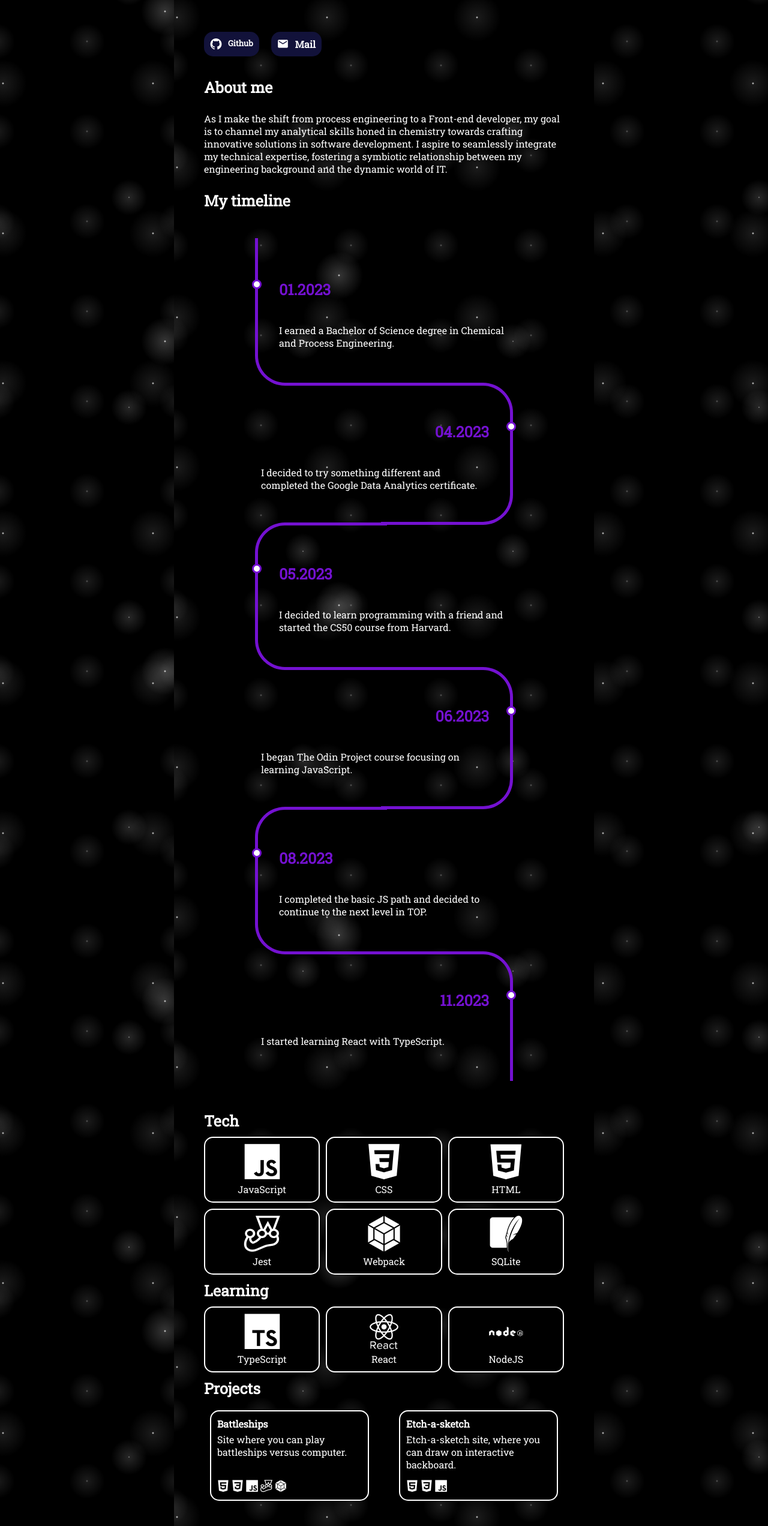
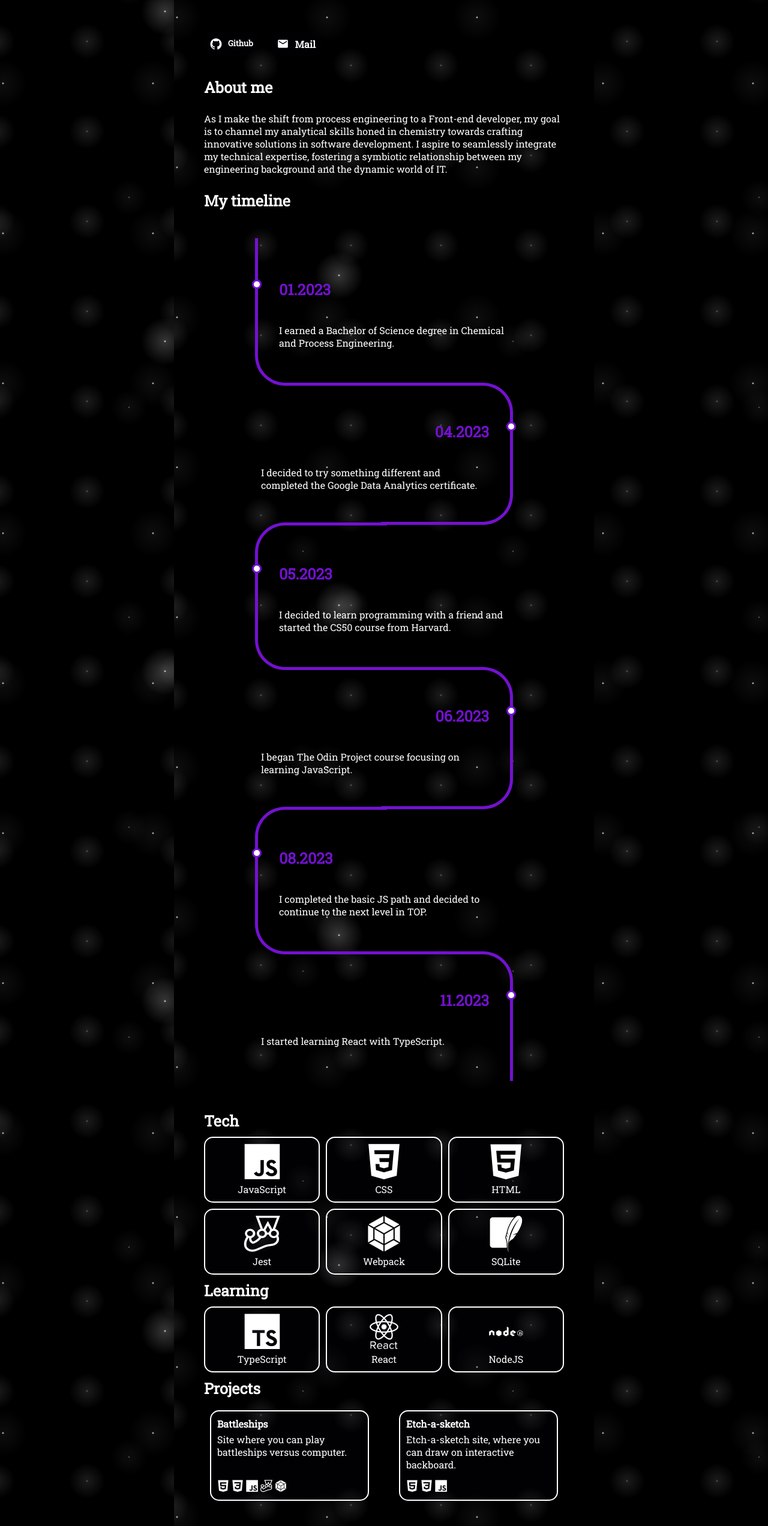
Before and after one commit to szymon-kowal/portfolio-site, a website built with webpack: page dist/index.html in a window 1280 px wide. Shown: the part 256-2800 px from the top of the page at 60% size. Built offline with nearby package versions, Linux system fonts and the light colour scheme.

Commit message:
Rewrite some colors in css

```diff
--- a/src/style.css
+++ b/src/style.css
@@ -15,8 +15,8 @@ body,
       rgba(255, 255, 255, 0.2) 2px,
       transparent 40px
     ),
-    radial-gradient(white, rgba(255, 255, 255, 0.15) 1px, transparent 30px),
-    radial-gradient(white, rgba(255, 255, 255, 0.1) 2px, transparent 40px),
+    radial-gradient(white, rgba(255, 255, 255, 0.05) 1px, transparent 30px),
+    radial-gradient(white, rgba(255, 255, 255, 0.05) 2px, transparent 40px),
     radial-gradient(
       rgba(255, 255, 255, 0.4),
       rgba(255, 255, 255, 0.1) 2px,
@@ -36,12 +36,12 @@ body,
 
 :root {
   --backgr-clr: black;
-  --card-clr: rgb(18, 18, 58);
+  --card-clr: rgba(9, 9, 26, 0.15);
   --grid-item-wdth: 200px;
   --grid-item-gap: 30px;
   --grid-stackitem-width: 150px;
   --grid-stackitem-gap: 10px;
-  --backgr-hover-clr: rgb(32, 24, 82);
+  --backgr-hover-clr: rgba(116, 17, 209, 0.25);
   --primary-color: #212121;
   --background-color: #111;
   --font: sans-serif;
@@ -224,7 +224,7 @@ a {
 }
 
 .site-item {
-  background-color: black;
+  background-color: var(--card-clr);
   display: flex;
   flex-direction: column;
   padding: 10px;
@@ -262,7 +262,7 @@ a {
   align-items: center;
   padding: 10px;
   gap: 5px;
-  background-color: black;
+  background-color: var(--card-clr);
 }
 
 .item:hover {
@@ -351,7 +351,7 @@ a {
 }
 
 .btn:hover .btn-text {
-  color: var(--card-clr);
+  color: black;
 }
 
 .btn:hover i,
```
Also changed, not shown: dist/main.js.
